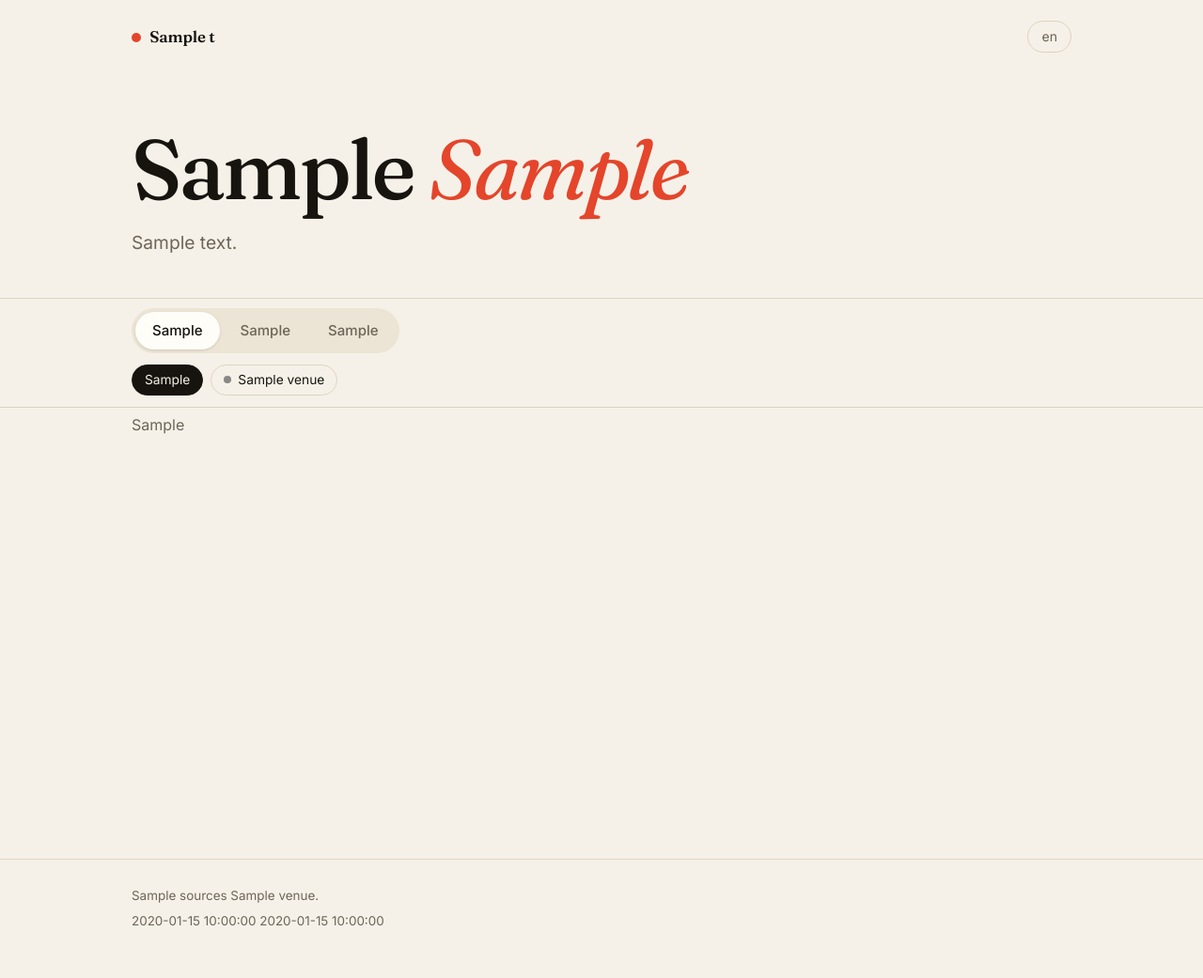
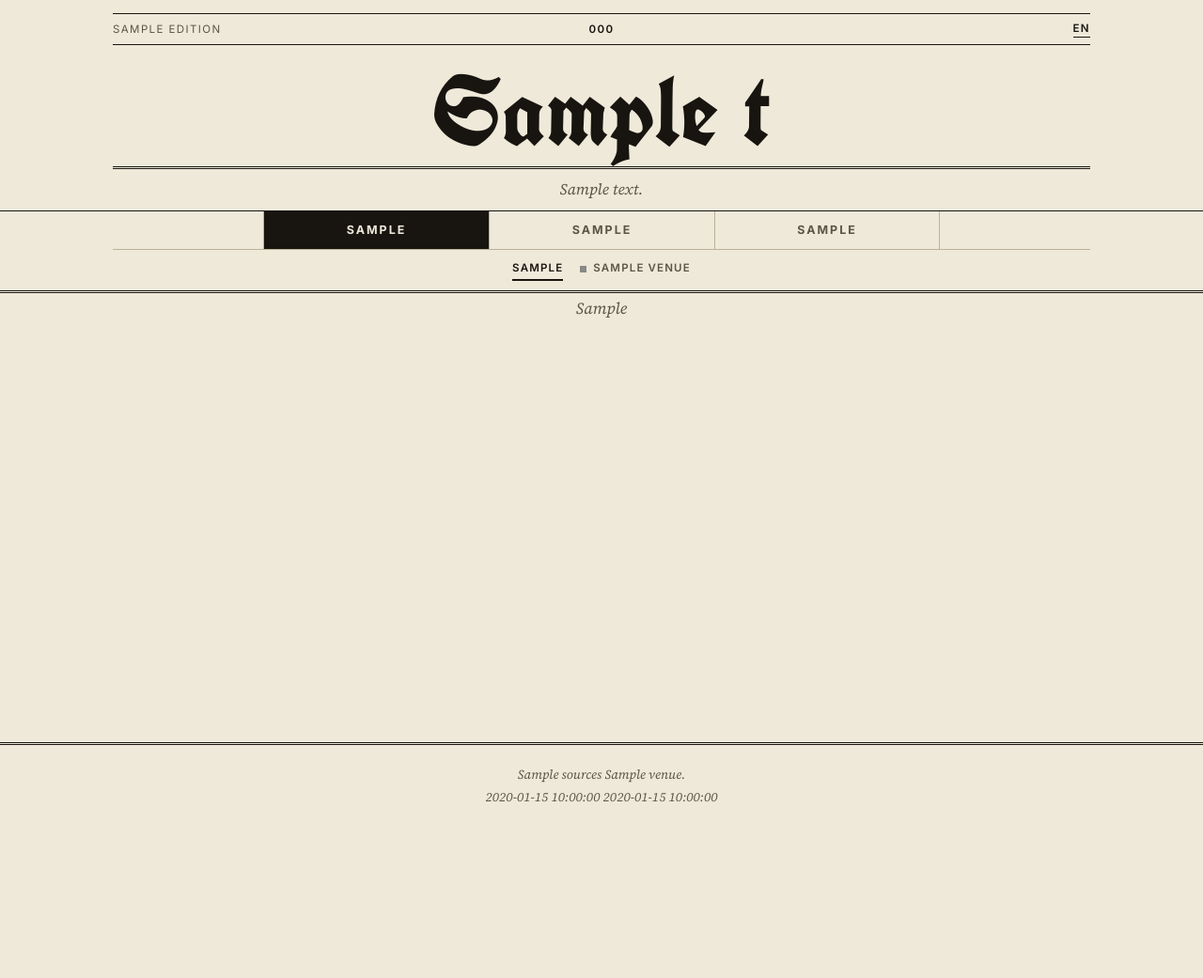
Before and after one commit to Tomas277/livemusicTurku, a Python web app: template templates/index.html in a window 1280 px wide. Shown: the whole page at 94% size. After the commit the page ends 854 px from the top, so only its background shows below. Run offline with Jinja, Linux system fonts and the light colour scheme; the template is opened without the code that fills it: most values are stand-ins (such as "Sample title", 1, 10 or a date in 2020).

Commit message:
Give the site a newspaper look: blackletter masthead, columns and ruled sections

```diff
--- a/site_builder/build.py
+++ b/site_builder/build.py
@@ -51,7 +51,8 @@ def render(events: list[dict], built_on: date, out: Path = SITE) -> None:
         }
         page = env.get_template("index.html").render(
             t=t, lang=lang, months=months, venues=[{"name": v, "color": colors[v]} for v in venues],
-            built_on=built_on.isoformat(), js_strings=js_strings)
+            built_on=built_on.isoformat(), js_strings=js_strings,
+            dateline=format_day(built_on, lang) + f" {built_on.year}")
         (out / lang).mkdir(parents=True, exist_ok=True)
         (out / lang / "index.html").write_text(page, encoding="utf-8")
 
--- a/site_builder/i18n.py
+++ b/site_builder/i18n.py
@@ -4,7 +4,8 @@ STRINGS = {
         "description": "Kaikki Turun keikat yhdessä paikassa: baarikeikoista konserttisaleihin. Varaa liput ajoissa.",
         "hero_a": "Mitä Turussa",
         "hero_b": "soi?",
-        "hero_text": "Pienistä baareista konserttisaleihin. Katso mitä on tulossa ja varaa paikkasi ennen kuin liput loppuvat.",
+        "hero_text": "Pienistä baareista konserttisaleihin. Varaa paikkasi ennen kuin liput loppuvat.",
+        "edition": "Turku · Hinta: 0 €",
         "nav_week": "Tällä viikolla",
         "nav_upcoming": "Tulossa",
         "nav_calendar": "Kalenteri",
@@ -36,7 +37,8 @@ STRINGS = {
         "description": "Every gig in Turku in one place, from bar shows to concert halls. Book your tickets early.",
         "hero_a": "What's playing in",
         "hero_b": "Turku?",
-        "hero_text": "From small bars to concert halls. See what's coming up and get your tickets before they sell out.",
+        "hero_text": "From small bars to concert halls. Book your place before the tickets run out.",
+        "edition": "Turku · Price: free",
         "nav_week": "This week",
         "nav_upcoming": "Coming up",
         "nav_calendar": "Calendar",
--- a/static/style.css
+++ b/static/style.css
@@ -1,140 +1,142 @@
-@font-face { font-family: "Fraunces"; src: url("fonts/fraunces-vf-latin-wght-normal.woff2") format("woff2"); font-weight: 100 900; font-style: normal; font-display: swap; }
-@font-face { font-family: "Fraunces"; src: url("fonts/fraunces-vf-latin-wght-italic.woff2") format("woff2"); font-weight: 100 900; font-style: italic; font-display: swap; }
+@font-face { font-family: "Playfair Display"; src: url("fonts/playfair-display-vf-latin-wght-normal.woff2") format("woff2"); font-weight: 400 900; font-style: normal; font-display: swap; }
+@font-face { font-family: "Playfair Display"; src: url("fonts/playfair-display-vf-latin-wght-italic.woff2") format("woff2"); font-weight: 400 900; font-style: italic; font-display: swap; }
+@font-face { font-family: "Source Serif 4"; src: url("fonts/source-serif-4-vf-latin-wght-normal.woff2") format("woff2"); font-weight: 200 900; font-style: normal; font-display: swap; }
+@font-face { font-family: "Source Serif 4"; src: url("fonts/source-serif-4-vf-latin-wght-italic.woff2") format("woff2"); font-weight: 200 900; font-style: italic; font-display: swap; }
+@font-face { font-family: "UnifrakturCook"; src: url("fonts/unifrakturcook-latin-700-normal.woff2") format("woff2"); font-weight: 700; font-display: swap; }
 @font-face { font-family: "Inter"; src: url("fonts/inter-vf-latin-wght-normal.woff2") format("woff2"); font-weight: 100 900; font-style: normal; font-display: swap; }
 
 :root {
-  --bg: #f6f1e8; --surface: #fffdf8; --ink: #17140f; --muted: #6d6558; --line: #ddd3c1;
-  --accent: #e4452b; --accent-ink: #fffdf8; --soft: #ece4d4;
-  --serif: "Fraunces", Georgia, "Times New Roman", serif;
-  --sans: "Inter", system-ui, -apple-system, "Segoe UI", Roboto, sans-serif;
-  --radius: 16px; --gutter: 20px;
+  --bg: #efe9da; --ink: #181510; --muted: #5d5648; --hair: #bcb198; --soft: #e5ddc9;
+  --accent: #9b1b12;
+  --display: "Playfair Display", "Didot", Georgia, serif;
+  --text: "Source Serif 4", Georgia, "Times New Roman", serif;
+  --label: "Inter", system-ui, -apple-system, "Segoe UI", sans-serif;
+  --blackletter: "UnifrakturCook", "Old English Text MT", Georgia, serif;
+  --gutter: 20px;
 }
 @media (prefers-color-scheme: dark) {
-  :root {
-    --bg: #12100d; --surface: #1b1814; --ink: #f3ece0; --muted: #a39a8b; --line: #2e2923;
-    --accent: #ff6a4d; --accent-ink: #17140f; --soft: #25201a;
-  }
+  :root { --bg: #16130e; --ink: #ece4d2; --muted: #a19782; --hair: #3d372b; --soft: #221e16; --accent: #e0675a; }
 }
 * { box-sizing: border-box; }
 html { scroll-behavior: smooth; }
-body { margin: 0; background: var(--bg); color: var(--ink); font: 16px/1.55 var(--sans); -webkit-font-smoothing: antialiased; }
-.wrap { max-width: 1040px; margin: 0 auto; padding: 0 var(--gutter); }
+body { margin: 0; background: var(--bg); color: var(--ink); font: 17px/1.5 var(--text); -webkit-font-smoothing: antialiased; }
+.wrap { max-width: 1080px; margin: 0 auto; padding: 0 var(--gutter); }
 [hidden] { display: none !important; }
 button { font: inherit; color: inherit; cursor: pointer; }
 a { color: inherit; }
 :focus-visible { outline: 2px solid var(--accent); outline-offset: 2px; }
+.label, .tabs button, .vchip, .pill, .lang, .edition, .dateline, .cal-dow, .status, .ev-date .dow, .age { font-family: var(--label); }
 
-/* Header */
-.bar { display: flex; justify-content: space-between; align-items: center; padding-top: 22px; padding-bottom: 8px; }
-.wordmark { font-family: var(--serif); font-weight: 600; font-size: 1.05rem; text-decoration: none; letter-spacing: -.01em; }
-.wordmark::before { content: ""; display: inline-block; width: .6em; height: .6em; border-radius: 50%; background: var(--accent); margin-right: .55em; }
-.lang { text-decoration: none; font-size: .88rem; color: var(--muted); border: 1px solid var(--line); border-radius: 999px; padding: 5px 14px; }
-.lang:hover { color: var(--ink); border-color: var(--ink); }
-.hero { padding-top: clamp(28px, 7vw, 72px); padding-bottom: clamp(24px, 5vw, 44px); }
-.hero h1 { margin: 0; font-family: var(--serif); font-weight: 500; font-size: clamp(2.6rem, 9vw, 5.6rem); line-height: .98; letter-spacing: -.035em; max-width: 12ch; }
-.hero h1 em { font-style: italic; font-weight: 400; color: var(--accent); }
-.hero p { margin: 20px 0 0; max-width: 34em; font-size: clamp(1.02rem, 2.4vw, 1.2rem); color: var(--muted); }
+/* Masthead */
+.masthead { padding-top: 14px; }
+.ears { display: grid; grid-template-columns: 1fr auto 1fr; align-items: center; gap: 12px; padding: 7px 0; border-top: 1px solid var(--ink); border-bottom: 1px solid var(--ink); font-size: .72rem; letter-spacing: .12em; text-transform: uppercase; }
+.dateline { font-weight: 600; text-align: center; }
+.edition { color: var(--muted); }
+.lang { justify-self: end; text-decoration: none; font-weight: 600; letter-spacing: .12em; border-bottom: 1px solid currentColor; }
+.lang:hover { color: var(--accent); }
+.nameplate { margin: 0; text-align: center; font-family: var(--blackletter); font-weight: 700; font-size: clamp(2.7rem, 10.5vw, 6.4rem); line-height: 1.02; padding: .18em 0 .06em; letter-spacing: .005em; }
+.nameplate a { text-decoration: none; }
+.motto { margin: 0; padding: 9px 0 10px; text-align: center; font-style: italic; color: var(--muted); border-top: 3px double var(--ink); font-size: 1.02rem; }
 
-/* Controls */
-.controls { position: sticky; top: 0; z-index: 10; background: color-mix(in srgb, var(--bg) 90%, transparent); backdrop-filter: blur(12px); border-top: 1px solid var(--line); border-bottom: 1px solid var(--line); }
-.controls .wrap { padding-top: 10px; padding-bottom: 10px; display: grid; gap: 10px; }
-.tabs { display: flex; gap: 4px; padding: 4px; background: var(--soft); border-radius: 999px; width: fit-content; max-width: 100%; }
-.tabs button { border: 0; background: transparent; border-radius: 999px; padding: 8px 18px; font-weight: 500; font-size: .94rem; color: var(--muted); white-space: nowrap; }
-.tabs button[aria-selected="true"] { background: var(--surface); color: var(--ink); box-shadow: 0 1px 3px rgb(0 0 0 / .12); }
-.venues { display: flex; gap: 8px; overflow-x: auto; scrollbar-width: none; padding: 2px 0; margin: 0 calc(var(--gutter) * -1); padding-inline: var(--gutter); }
-.venues::-webkit-scrollbar { display: none; }
-.vchip { flex: none; display: inline-flex; align-items: center; gap: 7px; border: 1px solid var(--line); background: transparent; border-radius: 999px; padding: 5px 13px; font-size: .86rem; }
-.vchip i { width: 8px; height: 8px; border-radius: 50%; background: var(--vc); }
-.vchip:hover { border-color: var(--ink); }
-.vchip[aria-pressed="true"] { background: var(--ink); color: var(--bg); border-color: var(--ink); }
+/* Section bar (tabs) and venue filter */
+.controls { position: sticky; top: 0; z-index: 10; background: var(--bg); border-top: 1px solid var(--ink); border-bottom: 1px solid var(--ink); box-shadow: 0 1px 0 var(--bg), 0 2px 0 var(--ink); }
+.controls .wrap { padding-top: 0; padding-bottom: 0; display: block; }
+.tabs { display: flex; justify-content: center; gap: 0; }
+.tabs button { flex: 1 1 0; max-width: 240px; border: 0; background: transparent; padding: 11px 10px; font-size: .78rem; font-weight: 700; letter-spacing: .16em; text-transform: uppercase; color: var(--muted); border-left: 1px solid var(--hair); }
+.tabs button:last-child { border-right: 1px solid var(--hair); }
+.tabs button:hover { color: var(--ink); }
+.tabs button[aria-selected="true"] { background: var(--ink); color: var(--bg); }
+.venues { display: flex; gap: 6px 18px; flex-wrap: wrap; justify-content: center; padding: 9px 0 10px; border-top: 1px solid var(--hair); margin: 0; overflow: visible; }
+.vchip { display: inline-flex; align-items: center; gap: 7px; border: 0; background: none; padding: 2px 0; font-size: .72rem; font-weight: 600; letter-spacing: .1em; text-transform: uppercase; color: var(--muted); border-bottom: 2px solid transparent; }
+.vchip i { width: 7px; height: 7px; background: var(--vc); }
+.vchip:hover { color: var(--ink); }
+.vchip[aria-pressed="true"] { color: var(--ink); border-bottom-color: var(--ink); }
 
-/* Views */
-main { padding-top: 24px; padding-bottom: 56px; min-height: 60vh; }
-.intro { margin: 0 0 26px; padding-top: 6px; color: var(--muted); }
-h2 { font-family: var(--serif); font-weight: 500; font-size: clamp(1.6rem, 4vw, 2.2rem); letter-spacing: -.02em; line-height: 1.1; margin: 0 0 18px; }
-.month { margin-bottom: 44px; }
-.month h2 { padding-bottom: 12px; border-bottom: 1px solid var(--line); }
-.grid { display: grid; grid-template-columns: repeat(auto-fill, minmax(min(100%, 440px), 1fr)); gap: 12px; }
+/* Sections */
+main { padding-top: 26px; padding-bottom: 56px; min-height: 60vh; }
+.intro { margin: 0 0 22px; padding-top: 6px; text-align: center; font-style: italic; color: var(--muted); }
+h2 { font-family: var(--display); font-weight: 800; font-size: clamp(1.7rem, 4.2vw, 2.5rem); line-height: 1.05; letter-spacing: -.01em; margin: 0 0 14px; }
+.month { margin-bottom: 46px; }
+.month h2 { padding: 10px 0 8px; border-top: 3px solid var(--ink); border-bottom: 1px solid var(--ink); text-transform: none; }
+.grid { column-count: 2; column-gap: 44px; column-rule: 1px solid var(--hair); }
 
-/* Event card */
-.ev { position: relative; display: grid; grid-template-columns: 64px 1fr; align-items: center; gap: 16px; padding: 14px 18px 14px 14px; background: var(--surface); border: 1px solid var(--line); border-radius: var(--radius); text-decoration: none; transition: transform .15s ease, border-color .15s ease, box-shadow .15s ease; }
-.ev:hover, .ev:has(.ev-link:focus-visible) { border-color: var(--vc); transform: translateY(-2px); box-shadow: 0 8px 24px -12px rgb(0 0 0 / .25); }
-.ev-date { display: grid; justify-items: center; align-content: center; width: 64px; height: 72px; border-radius: 12px; background: color-mix(in srgb, var(--vc) 13%, var(--surface)); color: var(--ink); line-height: 1; }
-.ev-date .dow { font-size: .68rem; font-weight: 600; letter-spacing: .08em; text-transform: uppercase; color: var(--vc); }
-.ev-date .day { font-family: var(--serif); font-size: 1.9rem; font-weight: 500; margin: 3px 0 2px; }
-.ev-date .mon { font-size: .68rem; color: var(--muted); }
+/* One listing, set like a line in the paper */
+.ev { position: relative; break-inside: avoid; display: grid; grid-template-columns: 3.1rem 1fr; gap: 14px; align-items: start; padding: 14px 52px 14px 0; border-bottom: 1px solid var(--hair); }
+.ev:hover .ev-link { text-decoration: underline; text-decoration-thickness: 1px; text-underline-offset: 3px; }
+.ev-date { display: grid; justify-items: center; line-height: 1; padding-top: 2px; border-right: 1px solid var(--hair); padding-right: 12px; margin-right: -2px; }
+.ev-date .dow { font-size: .62rem; font-weight: 700; letter-spacing: .12em; text-transform: uppercase; color: var(--muted); }
+.ev-date .day { font-variant-numeric: lining-nums; font-family: var(--display); font-size: 1.85rem; font-weight: 800; margin-top: 4px; }
+.ev-date .mon { display: none; }
 .ev-body { min-width: 0; }
-.ev h3 { margin: 0; font-size: 1.04rem; font-weight: 600; line-height: 1.3; letter-spacing: -.005em; overflow-wrap: anywhere; }
-.sub { margin: 5px 0 0; display: flex; flex-wrap: wrap; gap: 2px 12px; color: var(--muted); font-size: .86rem; }
-.venue { display: inline-flex; align-items: center; gap: 6px; color: var(--ink); font-weight: 500; }
-.venue i { width: 8px; height: 8px; border-radius: 50%; background: var(--vc); }
-.age { border: 1px solid var(--line); border-radius: 5px; padding: 0 5px; font-size: .78rem; }
+.ev h3 { margin: 0; font-family: var(--display); font-size: 1.2rem; font-weight: 700; line-height: 1.22; overflow-wrap: anywhere; }
+.sub { margin: 5px 0 0; display: flex; flex-wrap: wrap; align-items: center; gap: 1px 12px; color: var(--muted); font-size: .9rem; font-style: italic; }
+.venue { display: inline-flex; align-items: center; gap: 6px; color: var(--ink); font-style: normal; font-family: var(--label); font-size: .7rem; font-weight: 700; letter-spacing: .1em; text-transform: uppercase; }
+.venue i { width: 7px; height: 7px; background: var(--vc); }
+.age { border: 1px solid var(--muted); padding: 0 5px; font-size: .68rem; font-style: normal; letter-spacing: .04em; }
+.status { font-size: .66rem; font-weight: 800; letter-spacing: .14em; text-transform: uppercase; color: var(--accent); border: 2px solid var(--accent); padding: 0 6px; transform: rotate(-3deg); font-style: normal; }
+.ev.sold-out .ev-body h3, .ev.sold-out .ev-date { opacity: .5; }
+.ev-link, .ev-link:hover { color: inherit; text-decoration: none; }
+.ev-link::after { content: ""; position: absolute; inset: 0; }
+.ev-link:focus-visible { outline: none; }
+.ev:has(.ev-link:focus-visible) { outline: 2px solid var(--accent); outline-offset: 2px; }
 
-/* Month pills (Coming up) */
-.month-pills { display: flex; flex-wrap: wrap; gap: 8px; margin-bottom: 26px; }
-.pill { border: 1px solid var(--line); background: transparent; border-radius: 999px; padding: 7px 16px; font-size: .92rem; }
-.pill small { color: var(--muted); margin-left: 6px; }
+/* Add to calendar */
+.ics { position: absolute; top: 14px; right: 0; z-index: 1; display: grid; place-items: center; width: 36px; height: 36px; padding: 0; border: 1px solid var(--ink); background: transparent; color: var(--ink); transition: background .15s, color .15s; }
+.ics:hover, .ics:focus-visible { background: var(--ink); color: var(--bg); }
+
+/* Coming up: month switcher */
+.month-pills { display: flex; flex-wrap: wrap; justify-content: center; gap: 4px 6px; margin-bottom: 28px; }
+.pill { border: 1px solid var(--hair); background: transparent; padding: 6px 14px; font-size: .74rem; font-weight: 600; letter-spacing: .1em; text-transform: uppercase; }
+.pill small { color: var(--muted); margin-left: 6px; font-size: inherit; }
 .pill:hover { border-color: var(--ink); }
-.pill[aria-pressed="true"] { background: var(--accent); border-color: var(--accent); color: var(--accent-ink); }
-.pill[aria-pressed="true"] small { color: inherit; opacity: .8; }
+.pill[aria-pressed="true"] { background: var(--ink); border-color: var(--ink); color: var(--bg); }
+.pill[aria-pressed="true"] small { color: inherit; opacity: .7; }
 
 /* This week */
-.day-group { margin-bottom: 30px; }
-.day-group h2 { font-size: clamp(1.3rem, 3.4vw, 1.7rem); display: flex; align-items: baseline; gap: 12px; flex-wrap: wrap; }
-.day-group h2 span { font-family: var(--sans); font-size: .9rem; font-weight: 400; color: var(--muted); letter-spacing: 0; }
-.day-group.is-today h2::before { content: ""; width: 10px; height: 10px; border-radius: 50%; background: var(--accent); align-self: center; }
+.day-group { margin-bottom: 34px; }
+.day-group h2 { display: flex; align-items: baseline; gap: 12px; flex-wrap: wrap; padding: 8px 0 7px; border-top: 3px solid var(--ink); border-bottom: 1px solid var(--ink); font-size: clamp(1.4rem, 3.4vw, 1.9rem); }
+.day-group h2 span { font-family: var(--text); font-size: .95rem; font-weight: 400; font-style: italic; color: var(--muted); letter-spacing: 0; }
+.day-group.is-today h2::before { content: "★"; color: var(--accent); font-size: .7em; align-self: center; }
 .day-group .ev-date { display: none; }
-.day-group .ev { grid-template-columns: 1fr; padding-left: 20px; }
+.day-group .ev { grid-template-columns: 1fr; }
+.cal-day .day-group .ev-date { display: none; }
 
 /* Calendar */
-.cal-head { display: flex; align-items: center; justify-content: space-between; margin-bottom: 14px; }
+.cal-head { display: flex; align-items: center; justify-content: space-between; margin-bottom: 14px; border-top: 3px solid var(--ink); border-bottom: 1px solid var(--ink); padding: 8px 0; }
 .cal-head h2 { margin: 0; }
-.cal-nav { display: flex; gap: 8px; }
-.cal-nav button { width: 40px; height: 40px; border-radius: 50%; border: 1px solid var(--line); background: var(--surface); font-size: 1.1rem; }
-.cal-nav button:hover:not(:disabled) { border-color: var(--ink); }
-.cal-nav button:disabled { opacity: .35; cursor: default; }
-.cal-grid { display: grid; grid-template-columns: repeat(7, 1fr); gap: 6px; }
-.cal-dow { text-align: center; font-size: .72rem; font-weight: 600; letter-spacing: .08em; text-transform: uppercase; color: var(--muted); padding: 4px 0 6px; }
-.cal-cell { min-height: 64px; border-radius: 12px; border: 1px solid transparent; background: transparent; padding: 7px 4px 6px; display: flex; flex-direction: column; align-items: center; gap: 6px; color: var(--muted); }
-.cal-cell .n { font-size: .95rem; line-height: 1; }
-.cal-cell.has { background: var(--surface); border-color: var(--line); color: var(--ink); }
-.cal-cell.has:hover { border-color: var(--ink); }
-.cal-cell.has .n { font-weight: 600; }
-.cal-cell.today .n { background: var(--accent); color: var(--accent-ink); border-radius: 999px; padding: 3px 7px; margin: -3px 0; }
-.cal-cell.selected { background: var(--ink); color: var(--bg); border-color: var(--ink); }
+.cal-nav { display: flex; gap: 6px; }
+.cal-nav button { width: 38px; height: 38px; border: 1px solid var(--ink); background: transparent; font-size: 1.2rem; line-height: 1; }
+.cal-nav button:hover:not(:disabled) { background: var(--ink); color: var(--bg); }
+.cal-nav button:disabled { opacity: .3; cursor: default; }
+.cal-grid { display: grid; grid-template-columns: repeat(7, 1fr); border-top: 1px solid var(--hair); border-left: 1px solid var(--hair); }
+.cal-dow { text-align: center; font-size: .66rem; font-weight: 700; letter-spacing: .14em; text-transform: uppercase; color: var(--muted); padding: 6px 0; border-right: 1px solid var(--hair); border-bottom: 1px solid var(--hair); background: var(--soft); }
+.cal-grid > div:not(.cal-dow) { border-right: 1px solid var(--hair); border-bottom: 1px solid var(--hair); min-height: 66px; }
+.cal-cell { min-height: 66px; border: 0; border-right: 1px solid var(--hair); border-bottom: 1px solid var(--hair); background: transparent; padding: 7px 4px 6px; display: flex; flex-direction: column; align-items: center; gap: 7px; color: var(--muted); font-family: var(--display); }
+.cal-cell .n { font-size: 1.05rem; line-height: 1; font-variant-numeric: lining-nums; }
+.cal-cell.has { color: var(--ink); }
+.cal-cell.has .n { font-weight: 800; }
+.cal-cell.has:hover { background: var(--soft); }
+.cal-cell.today .n { color: var(--bg); background: var(--accent); padding: 3px 7px; margin: -3px 0; }
+.cal-cell.selected { background: var(--ink); color: var(--bg); }
 .cal-cell:disabled:not(.has) { cursor: default; }
 .cal-cell.past { opacity: .45; }
 .dots { display: flex; flex-wrap: wrap; justify-content: center; gap: 3px; max-width: 34px; }
-.dots i { width: 6px; height: 6px; border-radius: 50%; background: var(--vc); }
-.cal-day { margin-top: 28px; }
-.cal-day .grid { margin-top: 4px; }
+.dots i { width: 6px; height: 6px; background: var(--vc); }
+.cal-day { margin-top: 30px; }
 
-.empty { text-align: center; color: var(--muted); padding: 56px 0; font-family: var(--serif); font-size: 1.2rem; }
-.foot { border-top: 1px solid var(--line); padding: 28px 0 44px; color: var(--muted); font-size: .84rem; }
-.foot p { margin: 0 0 6px; }
+.empty { text-align: center; color: var(--muted); padding: 56px 0; font-family: var(--display); font-style: italic; font-size: 1.3rem; }
+.foot { border-top: 3px double var(--ink); padding: 22px 0 44px; color: var(--muted); font-size: .85rem; font-style: italic; text-align: center; }
+.foot p { margin: 0 0 4px; }
 
-@media (max-width: 560px) {
-  .ev { grid-template-columns: 56px 1fr; gap: 14px; }
-  .ev-date { width: 56px; height: 66px; }
-  .cal-grid { gap: 3px; }
-  .cal-cell { min-height: 52px; padding-inline: 1px; }
-  .tabs button { padding: 8px 13px; font-size: .88rem; }
+@media (max-width: 760px) {
+  .grid { column-count: 1; }
+  .ears { grid-template-columns: 1fr auto; }
+  .edition { display: none; }
+  .dateline { text-align: left; }
+  .tabs button { padding: 10px 4px; letter-spacing: .1em; font-size: .7rem; }
+  .venues { flex-wrap: nowrap; justify-content: flex-start; overflow-x: auto; scrollbar-width: none; margin: 0 calc(var(--gutter) * -1); padding-inline: var(--gutter); }
+  .venues::-webkit-scrollbar { display: none; }
+  .vchip { flex: none; white-space: nowrap; }
+  .cal-cell, .cal-grid > div:not(.cal-dow) { min-height: 54px; }
 }
 @media (prefers-reduced-motion: reduce) { html { scroll-behavior: auto; } * { transition: none !important; } }
-@media (min-width: 720px) { .venues { flex-wrap: wrap; overflow: visible; margin: 0; padding-inline: 0; } }
-
-.ev-link, .ev-link:hover { color: inherit; text-decoration: none; }
-.ev-link::after { content: ""; position: absolute; inset: 0; border-radius: var(--radius); }
-.ev-link:focus-visible { outline: none; }
-.ev:has(.ev-link:focus-visible) { outline: 2px solid var(--vc); outline-offset: 2px; }
-.ev { padding-right: 68px; }
-.ics { position: absolute; top: 50%; right: 14px; transform: translateY(-50%); z-index: 1; display: grid; place-items: center; width: 40px; height: 40px; padding: 0; border: 1px solid var(--line); border-radius: 50%; background: var(--surface); color: var(--ink); transition: border-color .15s, background .15s, color .15s; }
-.ev:hover .ics { border-color: var(--vc); }
-.ics:hover, .ics:focus-visible { background: var(--vc); border-color: var(--vc); color: #fff; }
-@media (max-width: 560px) { .ev { padding-right: 60px; } .ics { right: 10px; width: 36px; height: 36px; } }
-
-/* Sold out: shown only when the venue's own page says so. */
-.status { display: inline-flex; align-items: center; font-size: .74rem; font-weight: 700; letter-spacing: .02em; text-transform: uppercase; padding: 0 8px; border-radius: 999px; }
-.status.sold_out { color: #b3261e; background: color-mix(in srgb, #d93025 13%, var(--surface)); }
-@media (prefers-color-scheme: dark) { .status.sold_out { color: #ff8a80; } }
-.ev.sold-out .ev-body h3, .ev.sold-out .ev-date { opacity: .55; }
--- a/templates/index.html
+++ b/templates/index.html
@@ -6,18 +6,20 @@
   <title>{{ t.title }}</title>
   <meta name="description" content="{{ t.description }}">
   <meta name="color-scheme" content="light dark">
-  <link rel="preload" href="../static/fonts/fraunces-vf-latin-wght-normal.woff2" as="font" type="font/woff2" crossorigin>
+  <link rel="preload" href="../static/fonts/unifrakturcook-latin-700-normal.woff2" as="font" type="font/woff2" crossorigin>
+  <link rel="preload" href="../static/fonts/playfair-display-vf-latin-wght-normal.woff2" as="font" type="font/woff2" crossorigin>
   <link rel="stylesheet" href="../static/style.css">
 </head>
 <body>
-  <header class="top">
-    <div class="wrap bar">
-      <a class="wordmark" href="./">{{ t.title }}</a>
-      <a class="lang" href="../{{ t.other_lang_code }}/" hreflang="{{ t.other_lang_code }}">{{ t.other_lang }}</a>
-    </div>
-    <div class="wrap hero">
-      <h1>{{ t.hero_a }} <em>{{ t.hero_b }}</em></h1>
-      <p>{{ t.hero_text }}</p>
+  <header class="masthead">
+    <div class="wrap">
+      <div class="ears">
+        <span class="edition">{{ t.edition }}</span>
+        <time class="dateline" id="dateline" datetime="{{ built_on }}">{{ dateline }}</time>
+        <a class="lang" href="../{{ t.other_lang_code }}/" hreflang="{{ t.other_lang_code }}">{{ t.other_lang }}</a>
+      </div>
+      <h1 class="nameplate"><a href="./">{{ t.title }}</a></h1>
+      <p class="motto">{{ t.hero_text }}</p>
     </div>
   </header>
 
```
Also changed, not shown: static/fonts/fraunces-vf-latin-wght-italic.woff2 (deleted), static/fonts/fraunces-vf-latin-wght-normal.woff2 (deleted), static/fonts/playfair-display-vf-latin-wght-italic.woff2 (added), static/fonts/playfair-display-vf-latin-wght-normal.woff2 (added), static/fonts/source-serif-4-vf-latin-wght-italic.woff2 (added), static/fonts/source-serif-4-vf-latin-wght-normal.woff2 (added), static/fonts/unifrakturcook-latin-700-normal.woff2 (added).
